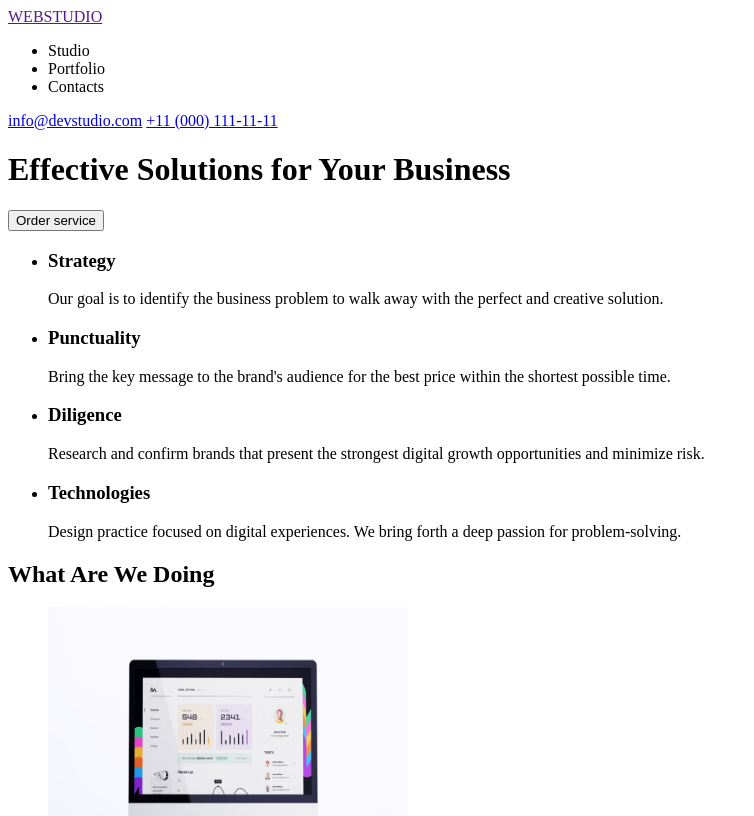
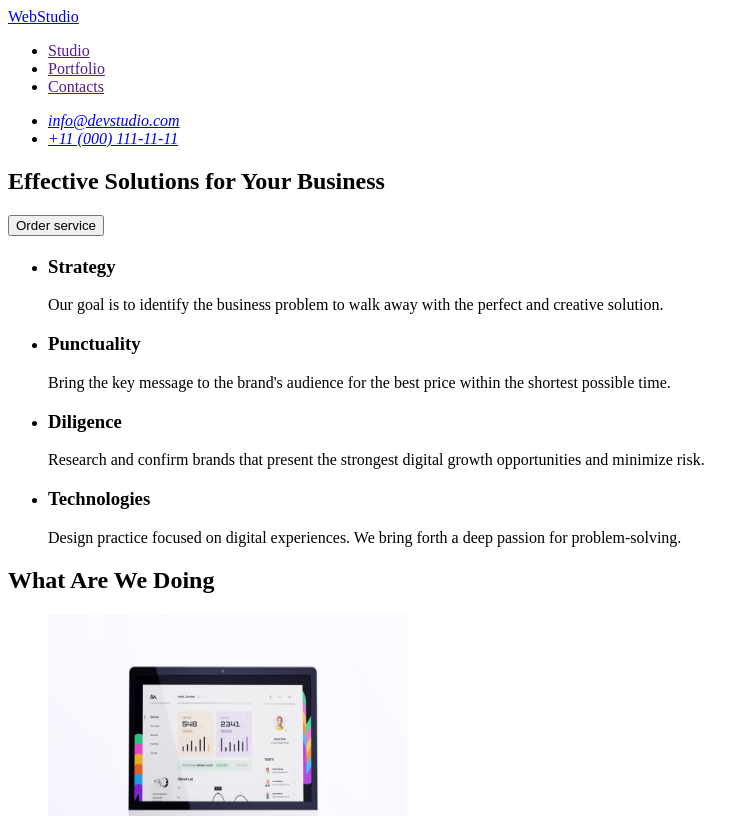
Before and after one commit to zetdou/goit-markup-hw-01, a plain HTML site: page index.html in a window 1280 px wide. Shown: the top 816 px of the page, without its empty margins (0-754 px from the left). Drawn offline with Linux system fonts and the light colour scheme.

Commit message:
Update index.html

```diff
--- a/index.html
+++ b/index.html
@@ -7,22 +7,29 @@
 </head>
 <body>
    <header>
-    <a href="">WEBSTUDIO</a>
     <nav>
+        <a href="./index.html">WebStudio</a>
         <ul>
-            <li>Studio</li>
-            <li>Portfolio</li>
-            <li>Contacts</li>
+            <li><a href="">Studio</a></li>
+            <li><a href="">Portfolio</a></li>
+            <li><a href="">Contacts</a></li>
         </ul>
     </nav>
-    <a href="mailto:info@devstudio.com">info@devstudio.com</a>
-    <a href="tel:+110001111111">+11 (000) 111-11-11</a>
+    <address>
+        <ul>
+    <li><a href="mailto:info@devstudio.com">info@devstudio.com</a></li>
+    <li><a href="tel:+110001111111">+11 (000) 111-11-11</a></li>
+        </ul>
+    </address>
    </header>
    <main>
+    <section>
     <h1>Effective Solutions for Your Business</h1>
     <button type="button">Order service</button>
+    </section>
    </main>
    <section>
+    <h2></h2>
 <ul>
  <li>
     <h3>Strategy</h3>
@@ -76,7 +83,7 @@
     </ul>
    </section>
    <footer>
-    <a href="">WEBSTUDIO</a>
+    <a href="./index.html">WebStudio</a>
     <p>Increase the flow of customers and sales for your business with digital marketing & growth solutions.</p>
    </footer>
 </body>
```
